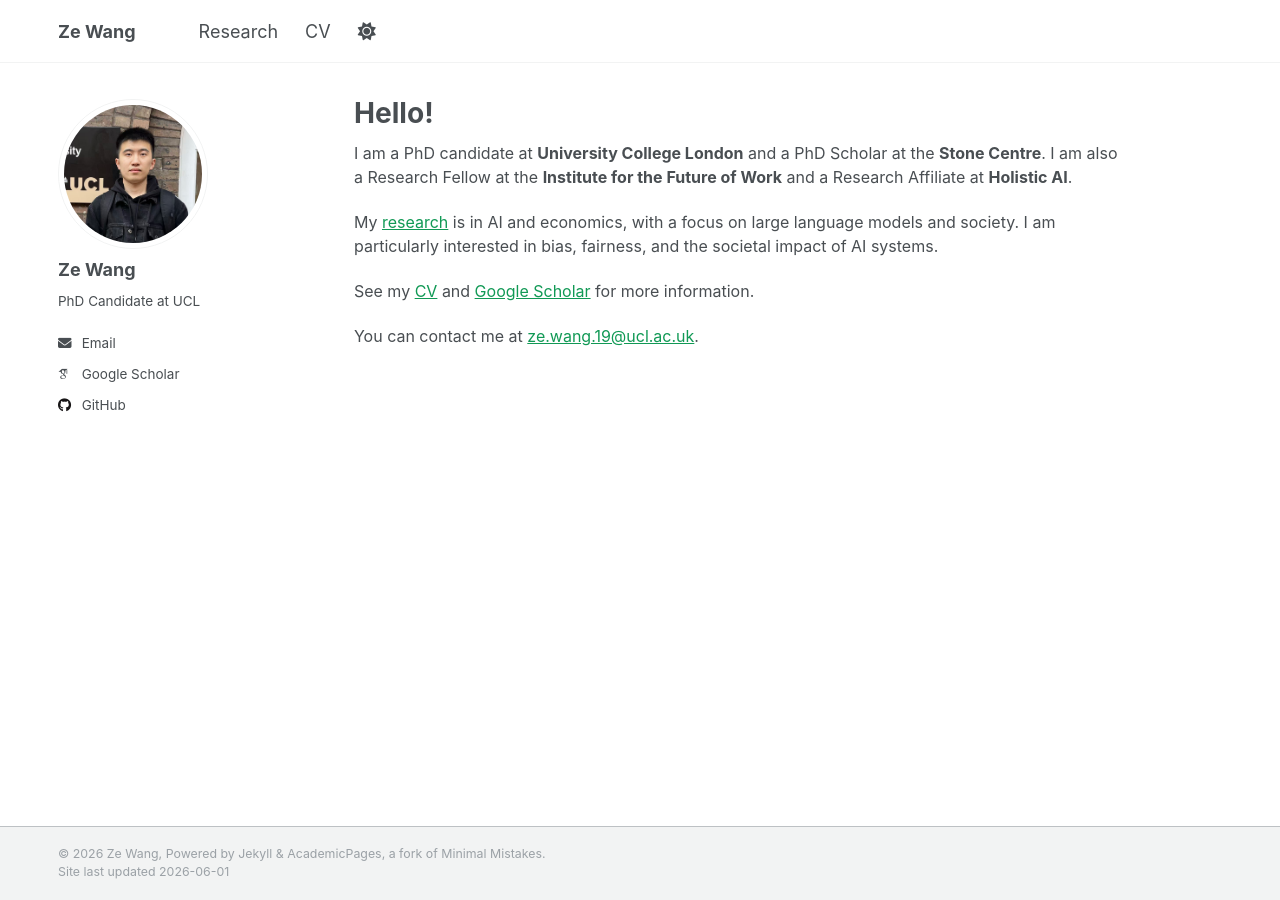
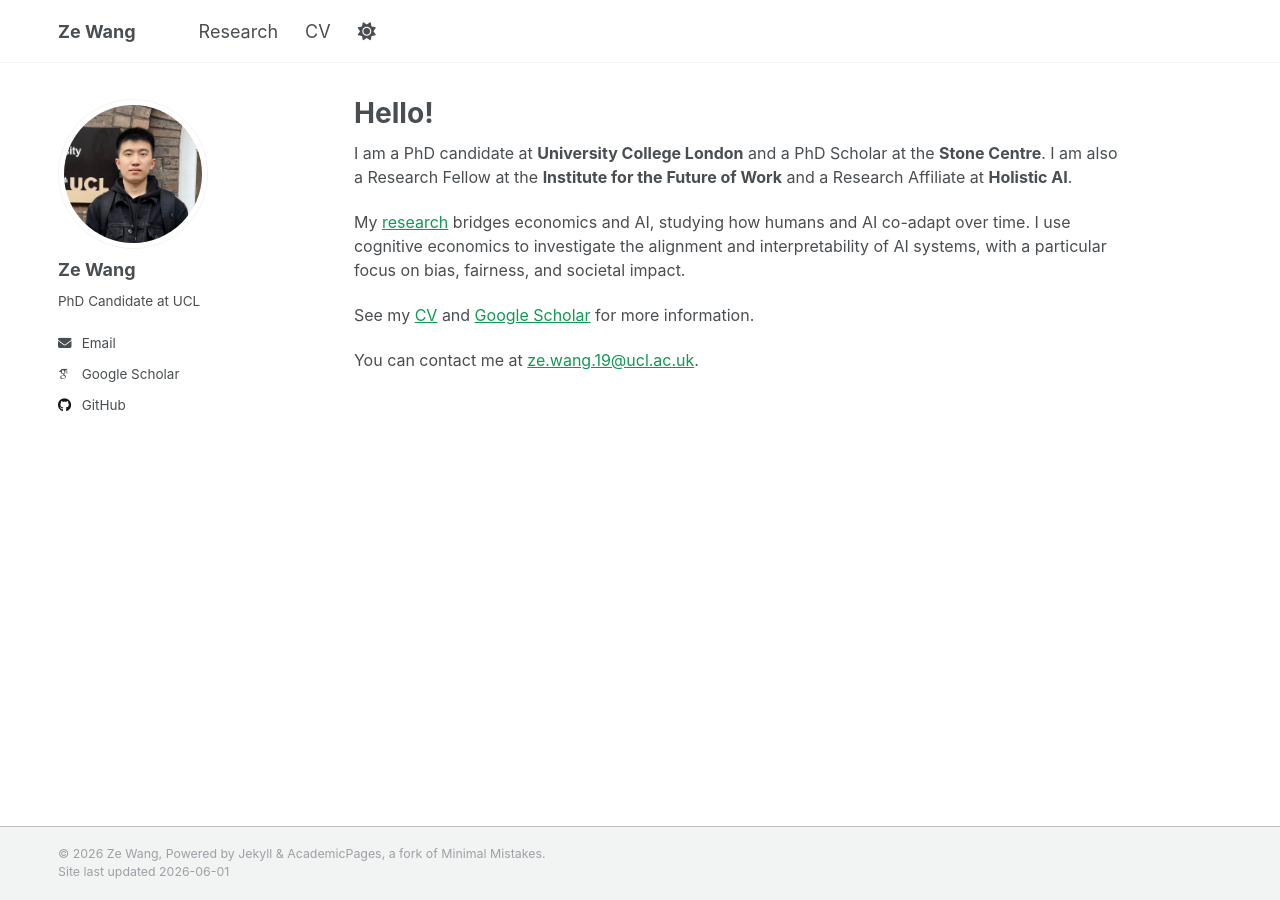
Before and after one commit to ZeWang-29/zewang.uk, a Jekyll site: the page built from _pages/about.md, in a window 1280 px wide. Built offline with Jekyll 4.4.1, drawn with Linux system fonts in a browser that asks for light colours; some web fonts are replaced; a script that is not in the unit is left out.

Commit message:
Improve research description

```diff
--- a/_pages/about.md
+++ b/_pages/about.md
@@ -9,7 +9,7 @@ redirect_from:
 
 I am a PhD candidate at **University College London** and a PhD Scholar at the **Stone Centre**. I am also a Research Fellow at the **Institute for the Future of Work** and a Research Affiliate at **Holistic AI**.
 
-My [research](/research/) is in AI and economics, with a focus on large language models and society. I am particularly interested in bias, fairness, and the societal impact of AI systems.
+My [research](/research/) bridges economics and AI, studying how humans and AI co-adapt over time. I use cognitive economics to investigate the alignment and interpretability of AI systems, with a particular focus on bias, fairness, and societal impact.
 
 See my [CV](/files/cv.pdf) and [Google Scholar]({{ site.author.googlescholar }}) for more information.
 
```
